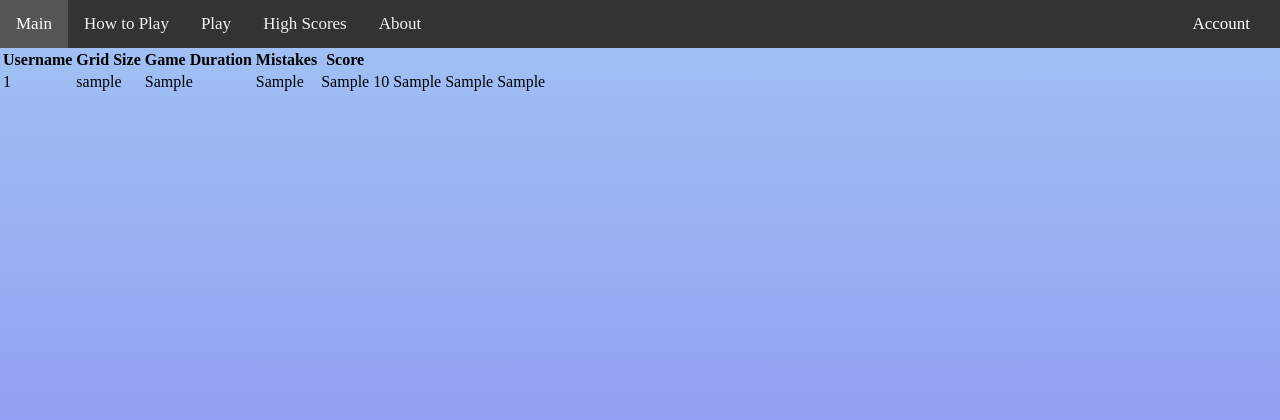
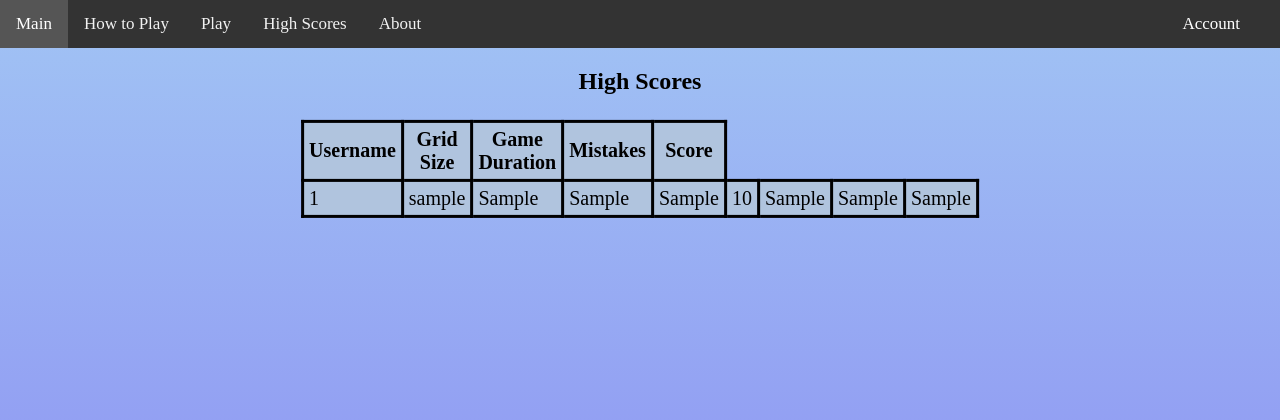
Before and after one commit to mphilipp622/Picross, a PHP site: page /HTML/HighScores.html in a window 1280 px wide. Shown: the top 420 px of the page. Run offline with PHP 8.4, Linux system fonts and the light colour scheme; tables that the repository leaves empty or names only in its code hold one stand-in row (values such as "Sample post").

Commit message:
More styling implemented: High Scores, About Page

```diff
--- a/CSS/HighScoreStyle.css
+++ b/CSS/HighScoreStyle.css
@@ -0,0 +1,52 @@
+table#mainTable{
+    border-collapse: collapse;
+    /* border: solid black; */
+    /* border-style: solid;
+    border-color: black; */
+    table-layout: fixed;
+    font-size: 20px;
+    max-height: 100vh;
+}
+
+section#title{
+    text-align: center;
+
+}
+
+section#Scores{
+    position: fixed;
+
+    left: 50%;
+    /* bring your own prefixes */
+    transform: translate(-50%,5%);
+}
+
+td, th{
+    border: black solid;
+    padding: 5px;
+    background-color: lightsteelblue;
+}
+
+
+.headerSortDown:after,
+.headerSortUp:after {
+  content: ' ';
+  position: relative;
+  left: 2px;
+  border: 8px solid transparent;
+}
+
+.headerSortDown:after {
+  top: 10px;
+  border-top-color: black;
+}
+
+.headerSortUp:after {
+  bottom: 15px;
+  border-bottom-color: black;
+}
+
+.headerSortDown,
+.headerSortUp {
+  padding-right: 10px;
+}
--- a/CSS/NavBarStyle.css
+++ b/CSS/NavBarStyle.css
@@ -19,6 +19,8 @@
   }
 
   .dropdown {
+      /* position: relative; */
+      padding-right: 10px;
       float: right;
       overflow: hidden;
   }
@@ -38,7 +40,8 @@
       display: none;
       position: absolute;
       background-color: #f9f9f9;
-      min-width: 160px;
+      min-width: 100px;
+      width: 118px;
       box-shadow: 0px 8px 16px 0px rgba(0,0,0,0.2);
       z-index: 1;
   }
--- a/HTML/HighScores.html
+++ b/HTML/HighScores.html
@@ -5,6 +5,7 @@
         <link rel="stylesheet" href="../CSS/HighScoreStyle.css">
         <link rel="stylesheet" href="../CSS/NavBarStyle.css">
         <link rel="stylesheet" href="../CSS/Theme.css">
+
         <script src = "../JS/jquery-3.3.1.min.js"></script>
     </head>
     <body onload = "GetTableData()">
@@ -28,14 +29,18 @@
             </div>
         </section>
 
+        <section id = "title">
+            <h1>High Scores</h1>
+        </section>
+
         <section id="Scores">
             <table id="mainTable">
                 <tr>
-                    <th onclick="GetSortedData('username')">Username</th>
-                    <th onclick="GetSortedData('gridSize')">Grid Size</th>
-                    <th onclick="GetSortedData('gameDuration')">Game Duration</th>
-                    <th onclick="GetSortedData('mistakes')">Mistakes</th>
-                    <th onclick="GetSortedData('score')">Score</th>
+                    <th id = "username" onclick="GetSortedData('username')">Username</th>
+                    <th id = "gridSize" onclick="GetSortedData('gridSize')">Grid Size</th>
+                    <th id = "gameDuration" onclick="GetSortedData('gameDuration')">Game Duration</th>
+                    <th id = "mistakes" onclick="GetSortedData('mistakes')">Mistakes</th>
+                    <th id = "score" onclick="GetSortedData('score')">Score</th>
                 </tr>
                 <tbody id = "dynamicData">
 
--- a/JS/HighScores.js
+++ b/JS/HighScores.js
@@ -92,5 +92,12 @@ function GetSortedData(columnName)
     // set the next sorting mode. Circles the array in this order: none, ASC, DESC
     currentSort[columnName] = sortOptions[(++sortIndex[columnName]) % sortOptions.length];
 
+    if(currentSort[columnName] == "ASC")
+        document.getElementById(columnName).className = "headerSortDown";
+    else if(currentSort[columnName] == "DESC")
+        document.getElementById(columnName).className = "headerSortUp";
+    else
+        document.getElementById(columnName).classList.remove("headerSortUp");
+
     GetTableData();
 }
```
Also changed, not shown: CSS/AboutStyle.css (+25 -0 lines), HTML/About.html (+9 -5 lines).
